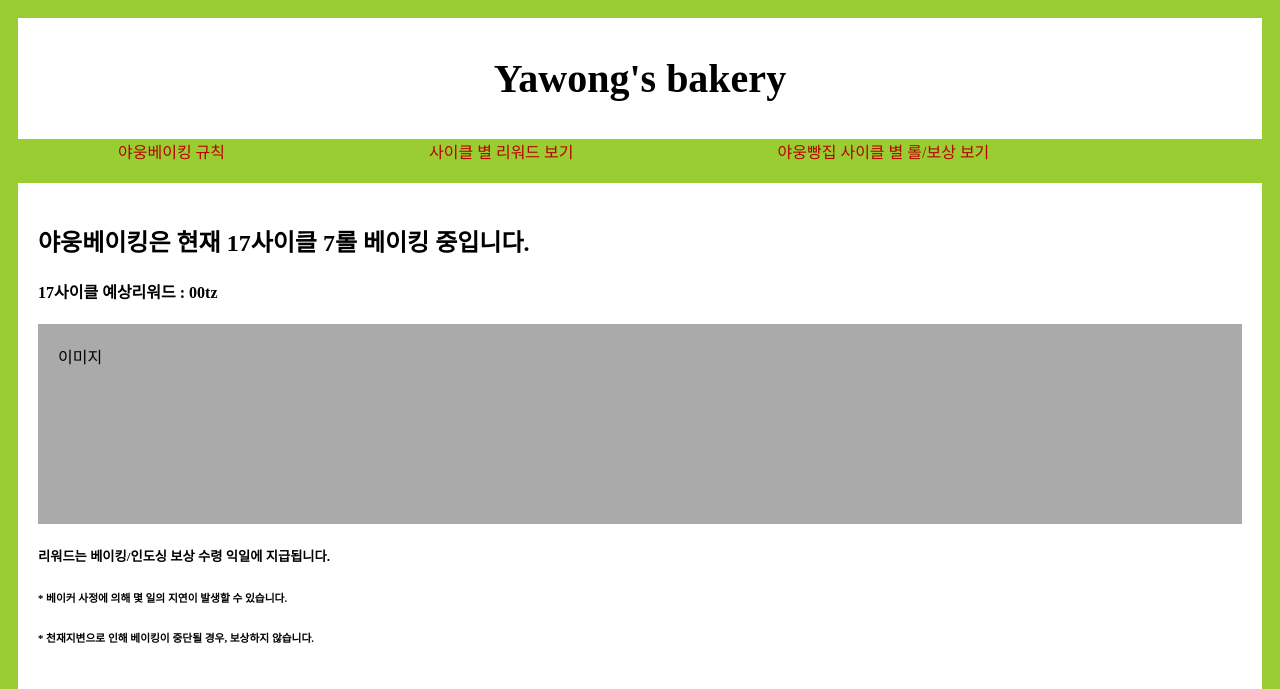
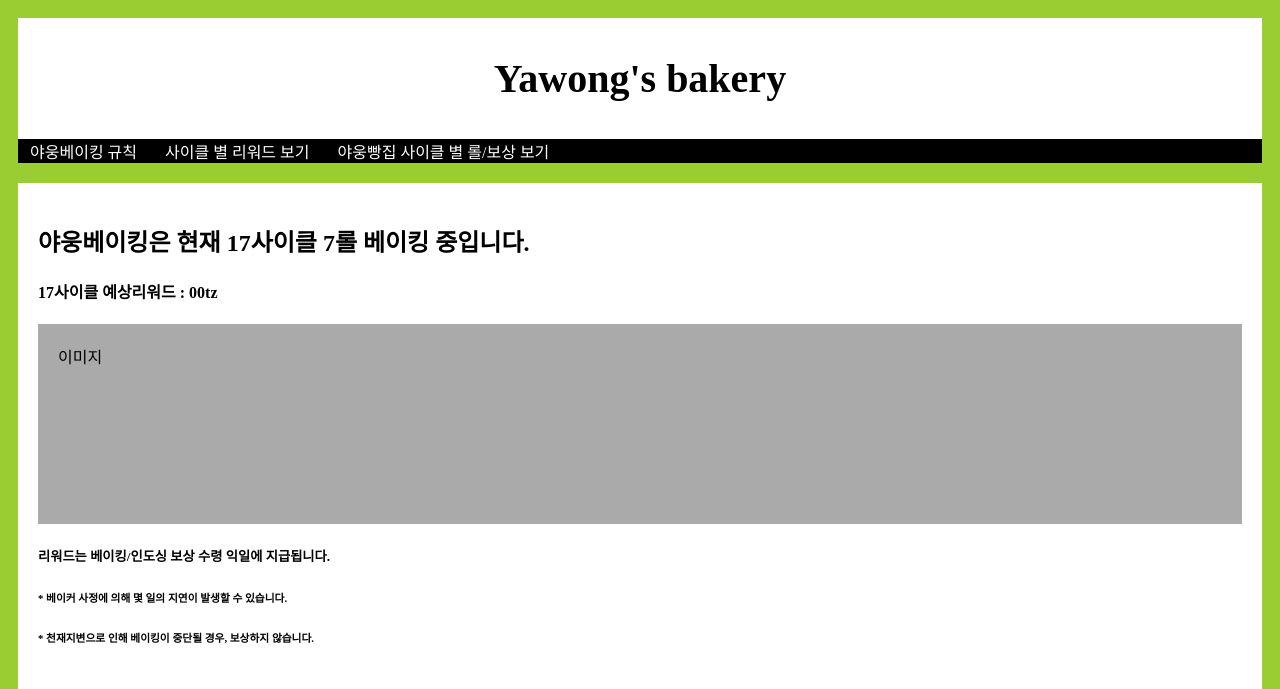
Before and after one commit to coinyawong/nero, a Flask app: page / in a window 1280 px wide. Shown: the top 689 px of the page. Run offline with Flask 2, Linux system fonts and the light colour scheme.

Commit message:
css추가

```diff
--- a/src/static/css/web.css
+++ b/src/static/css/web.css
@@ -20,14 +20,14 @@ body {
 
 .nav {
   overflow: hidden;
-  background-color: yellowblue;
+  background-color: #000000;
 }
 
 .nav a {
-  flaot : center;
-  color: #b70202;
+  flaot : left;
+  color: #ffffff;
   text-align: center;
-  padding: 100px 100px;
+  padding: 12px 12px;
   text-decoration: none;
 }
 
```
